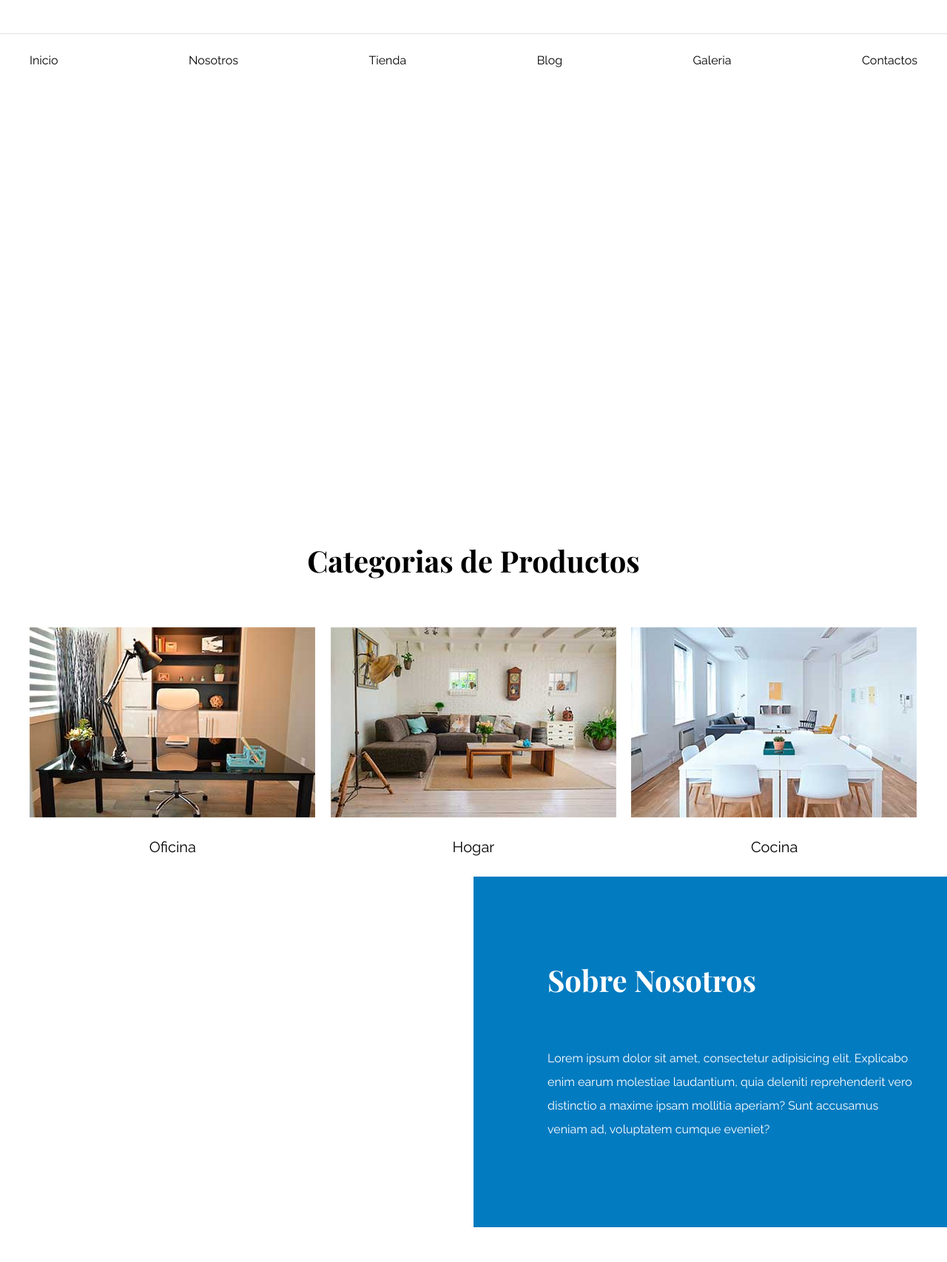
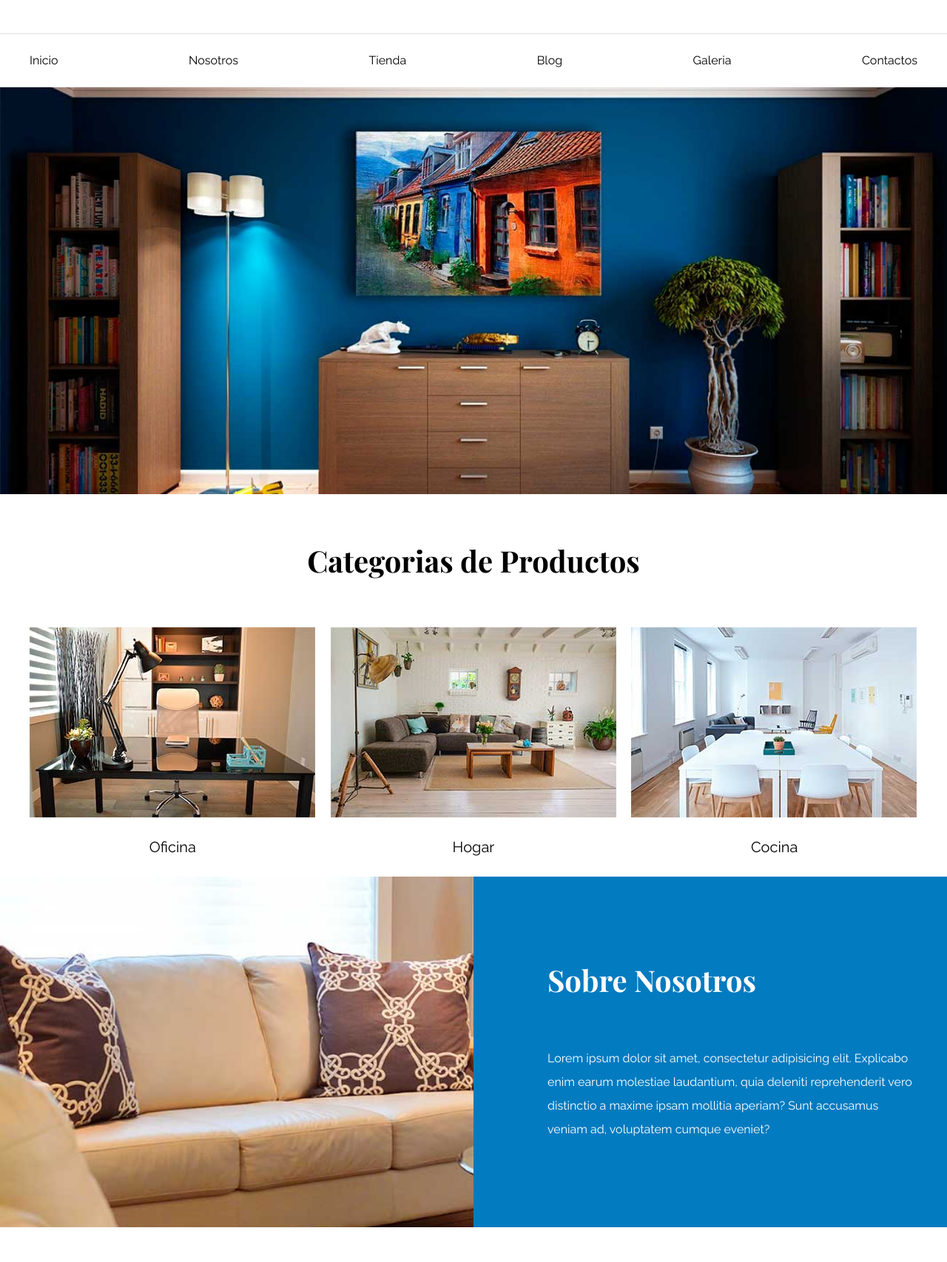
Before and after one commit to ozymandiasdev/Furniture-E-Commerce-Web-Proyect, a plain HTML site: page index.html in a window 1280 px wide. Shown: the part 155-1861 px from the top of the page at 74% size. Drawn offline with nearby package versions, Linux system fonts and the light colour scheme.

Commit message:
Update style.css

```diff
--- a/style.css
+++ b/style.css
@@ -96,7 +96,7 @@ img {
 }
 
 .hero {
-  background-image: url(../E-commerce/img/principal.jpg);
+  background-image: url(./img/principal.jpg);
   background-repeat: no-repeat;
   background-size: cover;
   background-position: center center;
@@ -132,7 +132,7 @@ img {
 /** Bloque Nosotros */
 
 .sobre-nosotros {
-   background-image: linear-gradient(to right, transparent 50%, #037bc0 50%, #037bc0 100% ), url(../E-commerce/img/nosotros.jpg);
+   background-image: linear-gradient(to right, transparent 50%, #037bc0 50%, #037bc0 100% ), url(./img/nosotros.jpg);
    background-position: left center ;
    padding: 10rem 0;
    background-repeat: no-repeat;
```
